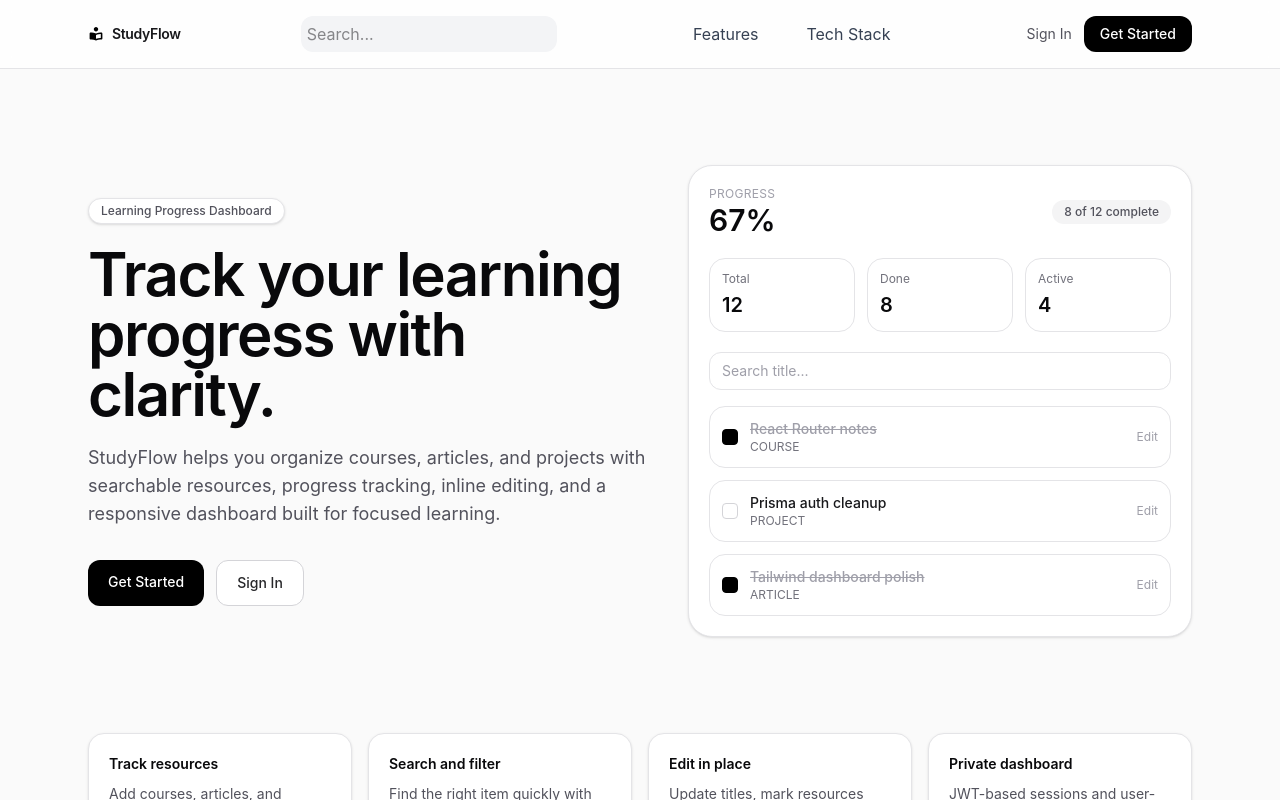
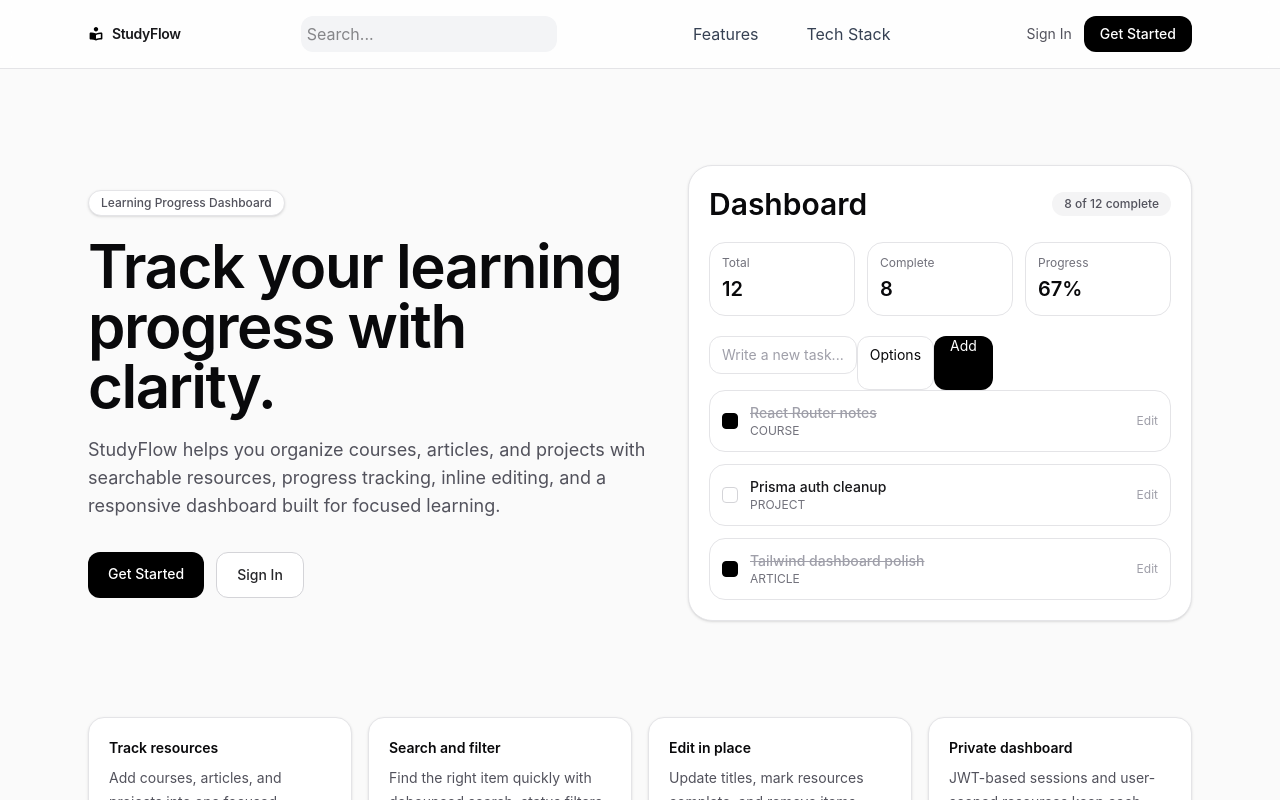
Before and after one commit to tyang019/StudyFlow, a React (Vite) app in the folder client/: page / in a window 1280 px wide. Shown: the top 800 px of the page. Built offline with nearby package versions, Linux system fonts and the light colour scheme; no server answers; the HTML template or start-up script is replaced by a standard one.

Commit message:
Fixing landing page with decorative visual and new styles

```diff
--- a/client/src/pages/Landing.tsx
+++ b/client/src/pages/Landing.tsx
@@ -72,8 +72,7 @@ export default function Landing() {
           <div className="rounded-3xl border border-zinc-200 bg-white p-5 shadow-sm">
             <div className="mb-5 flex items-center justify-between">
               <div>
-                <p className="text-xs uppercase tracking-wide text-zinc-400">Progress</p>
-                <p className="text-3xl font-semibold">67%</p>
+                <p className="text-3xl font-semibold">Dashboard</p>
               </div>
               <div className="rounded-full bg-zinc-100 px-3 py-1 text-xs font-medium text-zinc-600">
                 8 of 12 complete
@@ -86,17 +85,30 @@ export default function Landing() {
                 <p className="mt-1 text-xl font-semibold">12</p>
               </div>
               <div className="rounded-2xl border border-zinc-200 p-3">
-                <p className="text-xs text-zinc-500">Done</p>
+                <p className="text-xs text-zinc-500">Complete</p>
                 <p className="mt-1 text-xl font-semibold">8</p>
               </div>
               <div className="rounded-2xl border border-zinc-200 p-3">
-                <p className="text-xs text-zinc-500">Active</p>
-                <p className="mt-1 text-xl font-semibold">4</p>
+                <p className="text-xs text-zinc-500">Progress</p>
+                <p className="mt-1 text-xl font-semibold">67%</p>
               </div>
             </div>
 
-            <div className="mb-4 rounded-xl border border-zinc-200 px-3 py-2 text-sm text-zinc-400">
-              Search title...
+            <div className="flex ">
+              <div className="mb-4 rounded-xl border border-zinc-200 px-3 py-2 text-sm text-zinc-400">
+                Write a new task...
+              </div>
+
+                <div
+                className=" flex rounded-xl border border-zinc-200 bg-white px-3 py-2 text-sm">
+                  Options
+              </div>
+              <div
+                className="rounded-xl bg-black px-4 text-sm text-white transition hover:bg-zinc-800"
+              >
+                Add
+            </div>
+
             </div>
 
             <div className="space-y-3">
```
Also changed, not shown: client/src/assets/dashboard.png (added).
